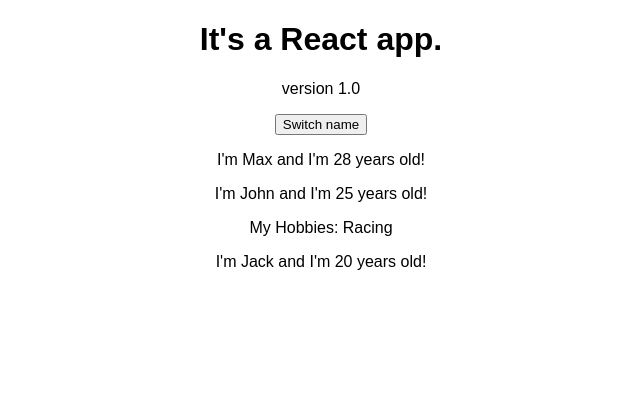
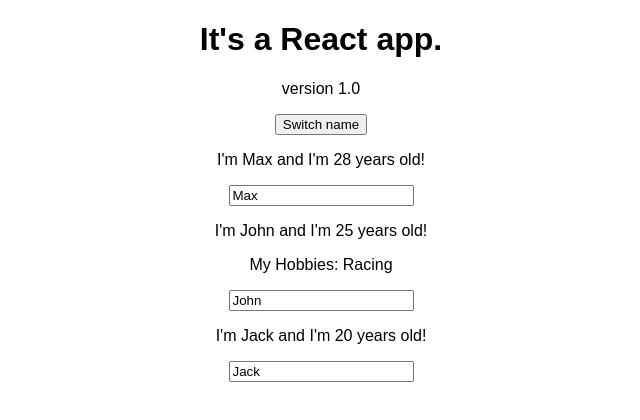
Before and after one commit to szab0lcs/react_course_3rdchapter, a React (Create React App) app: page / in a window 1280 px wide. Shown: the top 420 px of the page, without its empty margins (319-959 px from the left). Built offline with nearby package versions, Linux system fonts and the light colour scheme.

Commit message:
Two way binding

```diff
--- a/src/App.js
+++ b/src/App.js
@@ -20,6 +20,17 @@
      ]
      })
    }
+
+   nameChangedHandler = (event) => {
+    this.setState({
+      persons: [
+      {name: 'Max', age: 28},
+      {name: event.target.value, age: 25},
+      {name: 'Jack', age: 22}
+    ]
+    })
+   }
+
    render() {
      return (
        <div className="App">
@@ -32,7 +43,9 @@
         <Person
         name={this.state.persons[1].name}
         age={this.state.persons[1].age}
-        click={this.switchNameHandler.bind(this, 'Maximilian')}>My Hobbies: Racing</Person>
+        click={this.switchNameHandler.bind(this, 'Maximilian')}
+        changed={this.nameChangedHandler}
+        >My Hobbies: Racing</Person>
         <Person
         name={this.state.persons[2].name}
         age={this.state.persons[2].age}/>
--- a/src/Person/Person.js
+++ b/src/Person/Person.js
@@ -5,6 +5,7 @@
     <div>
         <p onClick={props.click}>I'm {props.name} and I'm {props.age} years old!</p>
         <p>{props.children}</p>
+        <input type="text" onChange={props.changed} value={props.name}/>
     </div>
 
     )
```
